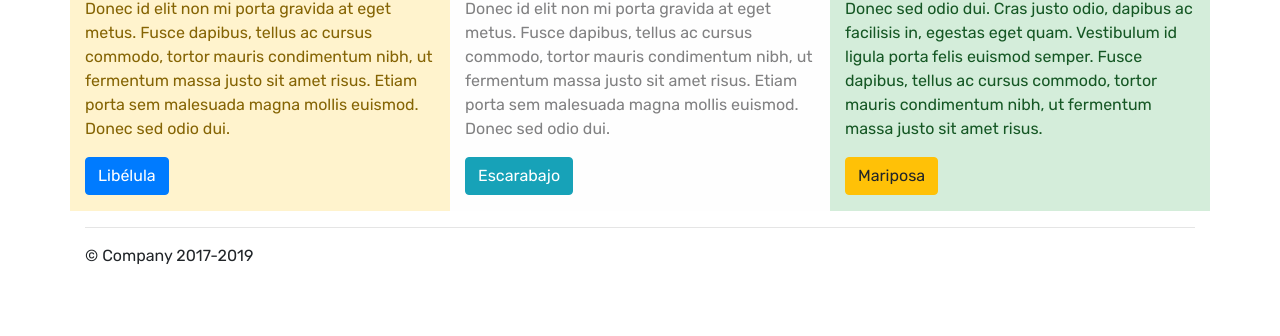
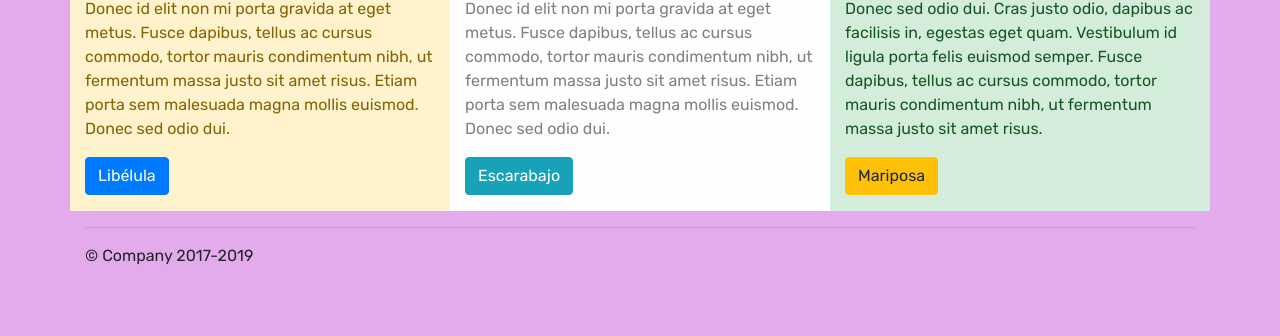
Before and after one commit to imamenabar/clase_04, a plain HTML site: page index.html in a window 1280 px wide. Shown: the part 464-800 px from the top of the page. Drawn offline with nearby package versions, Linux system fonts and the light colour scheme.

Commit message:
cambio estilo

```diff
--- a/estilo.css
+++ b/estilo.css
@@ -4,4 +4,5 @@
 body {
   font-family: 'Rubik', sans-serif;
     padding-top: 3.5rem;
+    background: #E4ABEC;
 }
```
